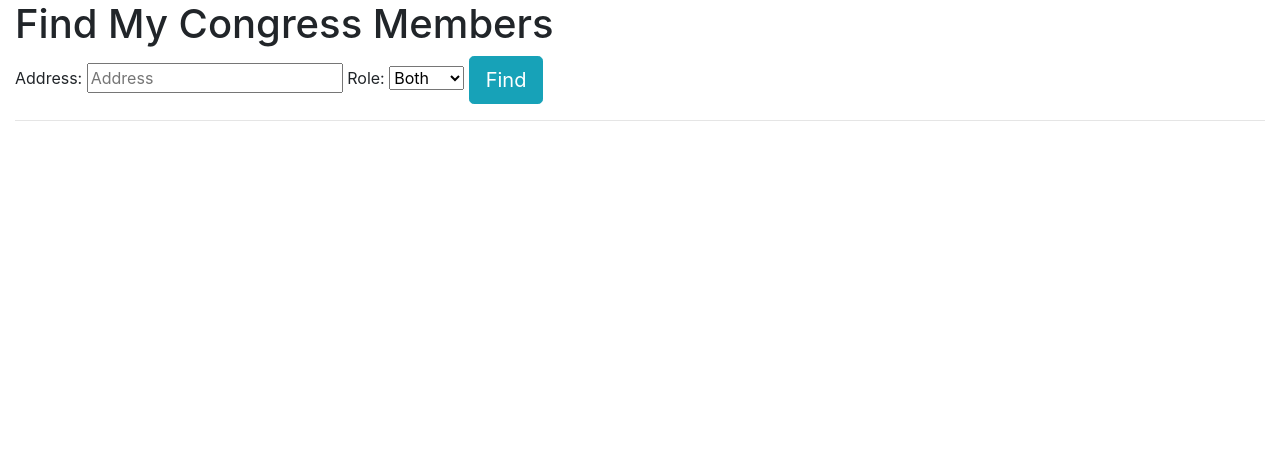
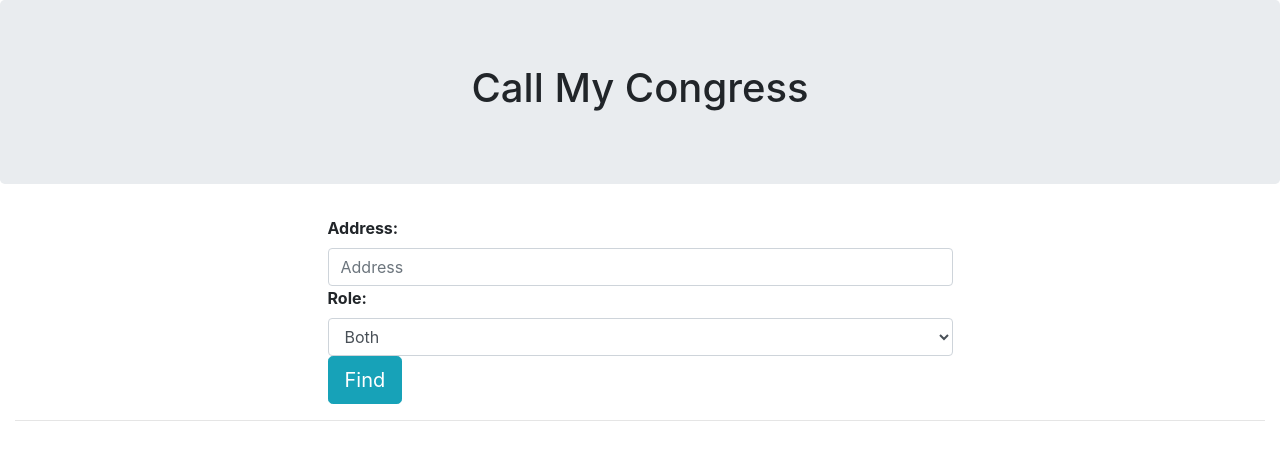
Before and after one commit to irvadm/contactcongress, a Django app: page / in a window 1280 px wide. Shown: the top 460 px of the page. Run offline with Django 3.2, Linux system fonts and the light colour scheme; some libraries are stand-ins or nearby versions.

Commit message:
Searching only returns members of congress now.

```diff
--- a/_callmycongress/members/views.py
+++ b/_callmycongress/members/views.py
@@ -4,12 +4,14 @@ from django.http import HttpResponse, JsonResponse
 from .forms import MemberSearchForm
 
 def index(request):
-
     return render(request, 'index.html')
 
 def search(request):
     address = request.GET.get('address', '')
-    roles = request.GET.get('roles', '')
+    if request.GET.get('roles') == '':
+        roles = ['legislatorUpperBody', 'legislatorLowerBody']
+    else:
+        roles = request.GET.get('roles')
     print('REQUEST.GET')
     print(request.GET)
 
--- /dev/null
+++ b/_callmycongress/static/css/index.css
@@ -0,0 +1,8 @@
+label {
+    font-weight: bold;
+}
+form {
+    width: 50%;
+    margin: auto;
+
+}
--- a/_callmycongress/templates/base.html
+++ b/_callmycongress/templates/base.html
@@ -10,6 +10,9 @@
   </head>
 
   <body>
+    <header class="jumbotron">
+      <h1 class="text-center">Call My Congress</h1>
+    </header>
 
     <main class="container-fluid">
       {% block main %}
--- a/_callmycongress/templates/index.html
+++ b/_callmycongress/templates/index.html
@@ -1,20 +1,21 @@
 {% extends "base.html" %}
 {% load static %}
 
+{% block css %}
+<link href="{% static 'css/index.css' %}" rel="stylesheet">
+{% endblock %}
+
+
 {% block main %}
-<h1>Find My Congress Members</h1>
-
 <form id="member-search-form" action="{% url 'search' %}">
     <label for="address">Address:</label>
-  <input id="address" type="text" placeholder="Address">
+    <input id="address" class="form-control" type="text" placeholder="Address">
     <label for="roles">Role:</label>
-  <select id="roles" name="roles">
+    <select id="roles" class="form-control" name="roles">
       <option value="" selected>Both</option>
       <option value="legislatorLowerBody">House</option>
       <option value="legislatorUpperBody">Senate</option>
     </select>
-
-
   <button type="submit" class="btn btn-info btn-lg">Find</button>
 </form>
 
```
Lines whose indentation alone changed are shown as unchanged.
